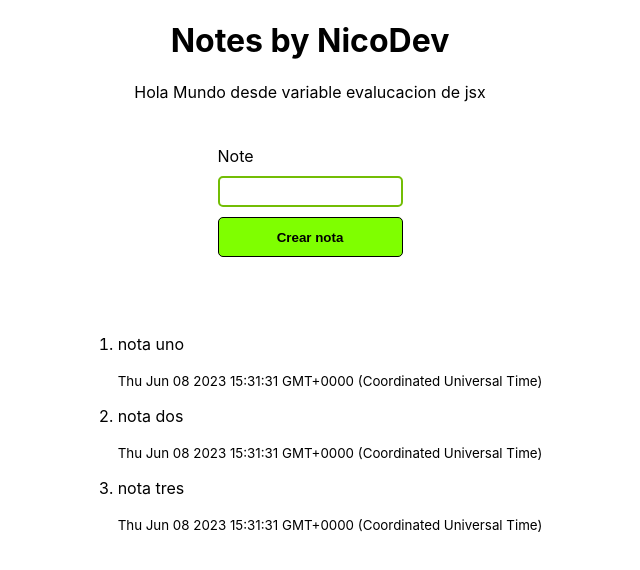
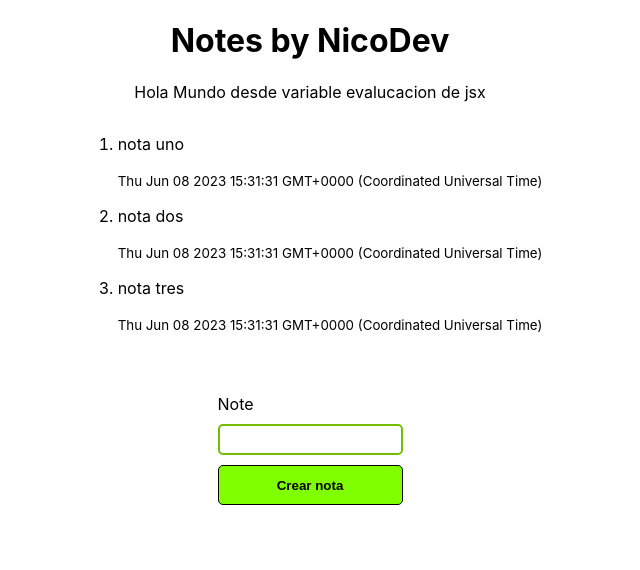
Before and after one commit to NicolasLLans/AppDeNotas, a React (Create React App) app: page / in a window 1280 px wide. Shown: the top 570 px of the page, without its empty margins (330-970 px from the left). Built offline with nearby package versions, Linux system fonts and the light colour scheme.

Commit message:
empece a configurar el formulario, para agregar notas

```diff
--- a/src/App.js
+++ b/src/App.js
@@ -1,31 +1,13 @@
 import './App.css';
+import { useState } from 'react';
 import FormNotas from './components/FormNotas';
 import { Note } from './components/Note';
 
 const mensaje = 'Hola Mundo desde variable'
-const notes = [
-  {
-    id: 1,
-    content: "nota uno",
-    date: Date(),
-    important: false
-  },
-  {
-    id: 2,
-    content: "nota dos",
-    date: Date(),
-    important: true
-  },
-  {
-    id: 3,
-    content: "nota tres",
-    date: Date(),
-    important: false
-  }
-]
 
 
-function App() {
+function App(props) {
+  const [notes, setNotas] = useState(props.notes);
   if (typeof notes === undefined || notes.length === 0) {
     return "No tenemos notas que mostrar";
   }
@@ -35,7 +17,6 @@ function App() {
         <h1>Notes by NicoDev</h1>
         {mensaje + ' evalucacion de jsx'}
       </div>
-      <FormNotas />
       <ol>
         {
           notes.map((note) => (
@@ -48,6 +29,7 @@ function App() {
           ))
         }
       </ol>
+      <FormNotas />
     </>
   );
 }
--- a/src/components/FormNotas.js
+++ b/src/components/FormNotas.js
@@ -1,7 +1,11 @@
 import '../styles/formNotas.css'
 
+const handleSubmit = (props) => {
+  console.log(props.target.value)
+}
+
 const FormNotas = () => {
-  return <form className="formNotas">
+  return <form onSubmit={handleSubmit} className="formNotas">
     <label>Note</label>
     <input type='text'></input>
     <button>Crear nota</button>
--- a/src/index.js
+++ b/src/index.js
@@ -4,11 +4,29 @@ import './index.css';
 import App from './App';
 import reportWebVitals from './reportWebVitals';
 
+const notes = [
+  {
+    id: 1,
+    content: "nota uno",
+    date: Date(),
+    important: false
+  },
+  {
+    id: 2,
+    content: "nota dos",
+    date: Date(),
+    important: true
+  },
+  {
+    id: 3,
+    content: "nota tres",
+    date: Date(),
+    important: false
+  }
+]
 const root = ReactDOM.createRoot(document.getElementById('root'));
 root.render(
-  <React.StrictMode>
-    <App />
-  </React.StrictMode>
+    <App notes={notes} />
 );
 
 // If you want to start measuring performance in your app, pass a function
```
